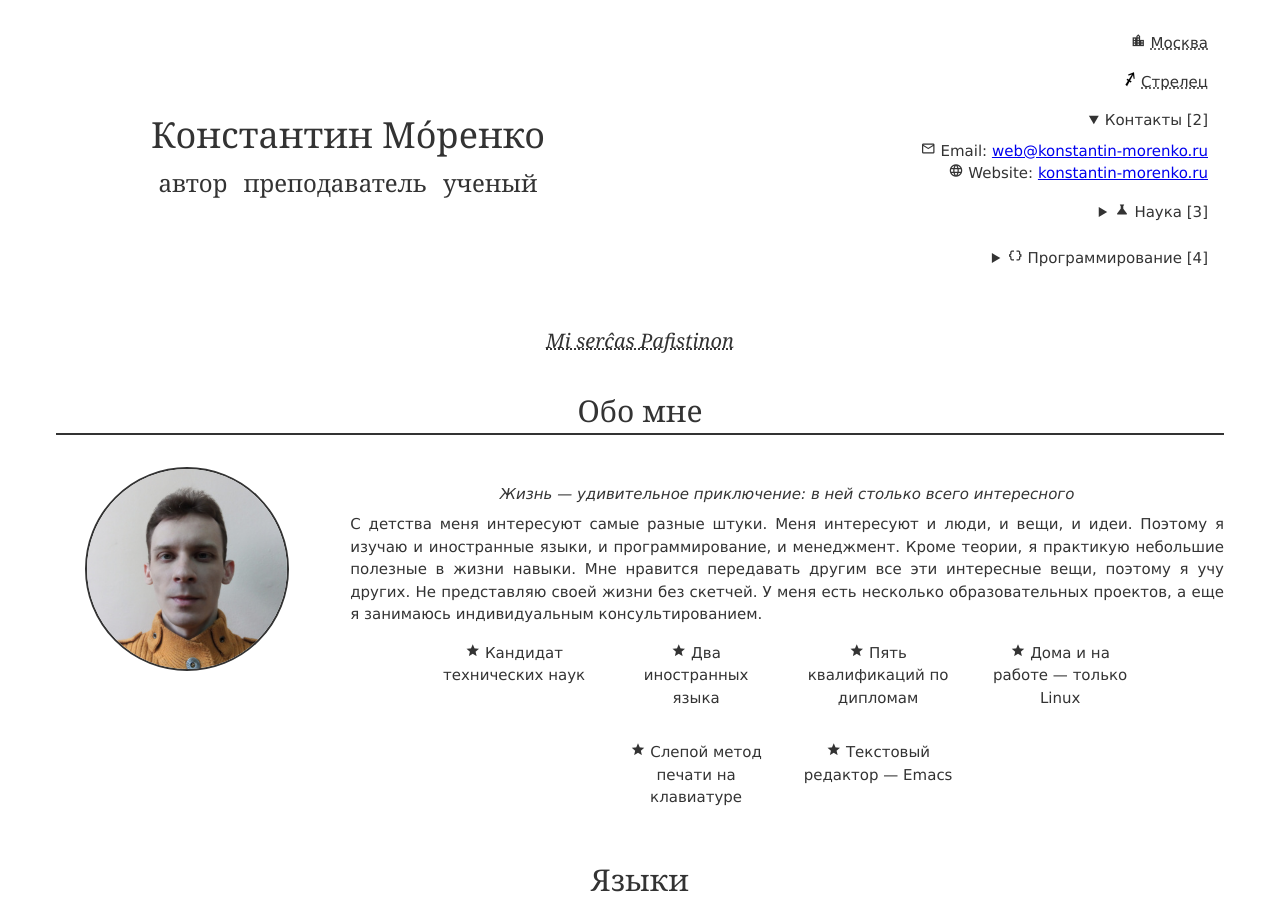
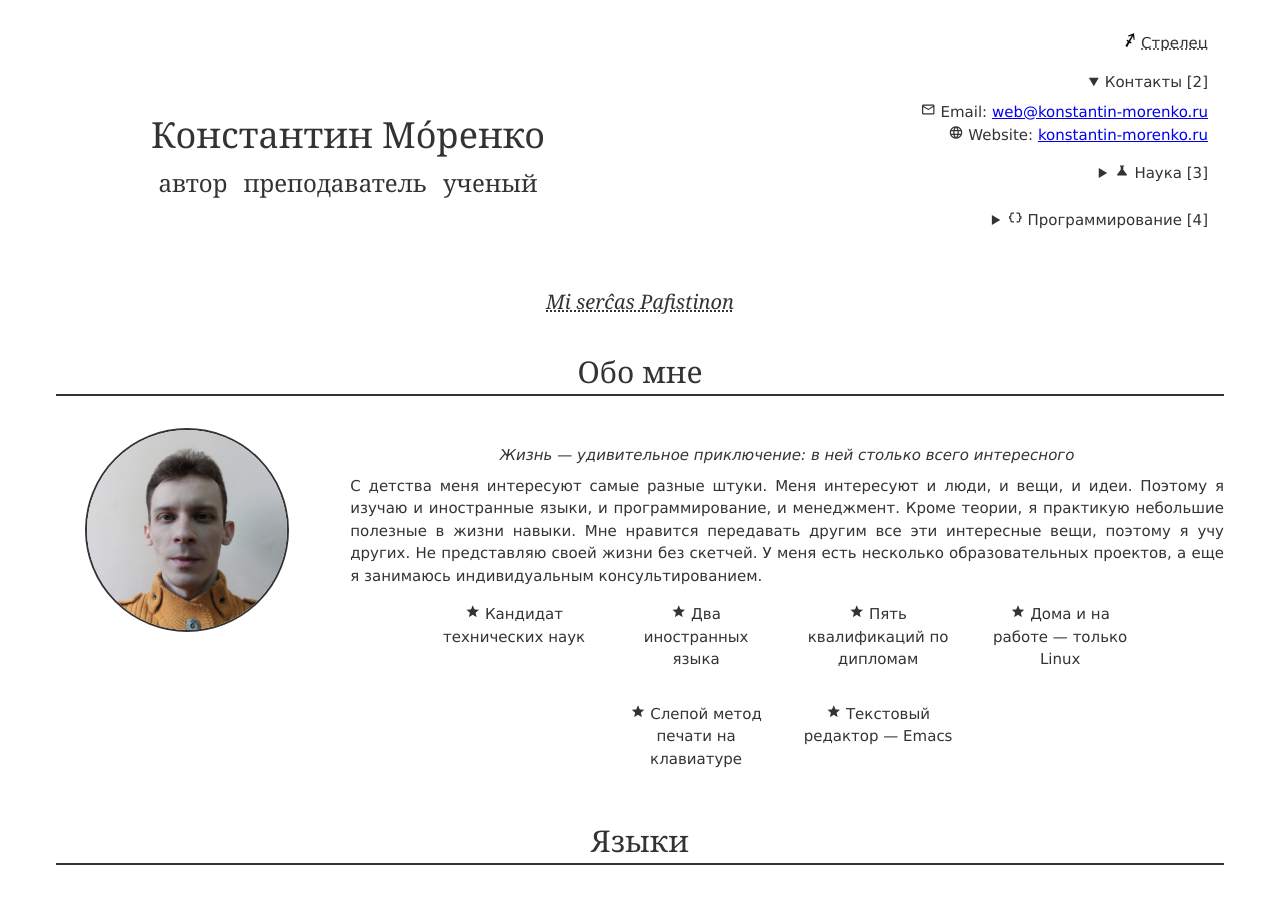
Before and after one commit to konstantin-morenko/jresume, a Jekyll site: the page built from index.md, in a window 1280 px wide and 900 px high. Built offline with Jekyll 4.4.1, drawn with Linux system fonts in a browser that asks for light colours.

Commit message:
City removed

```diff
--- a/_includes/header.html
+++ b/_includes/header.html
@@ -9,10 +9,10 @@
     </div>
   </div>
   <div class="rightside">
-    <div class="link-block place">
+    <!-- <div class="link-block place">
       <span class="material-icons">location_city</span>
       <abbr title="Этот город самый лучший город на Земле">Москва</abbr>
-    </div>
+    </div> -->
     <div class="link-block zodiac">
       <img src="sagittarius.svg" style="height: 16px;">
       <abbr title="Да, и горжусь этим">Стрелец</abbr>
```
